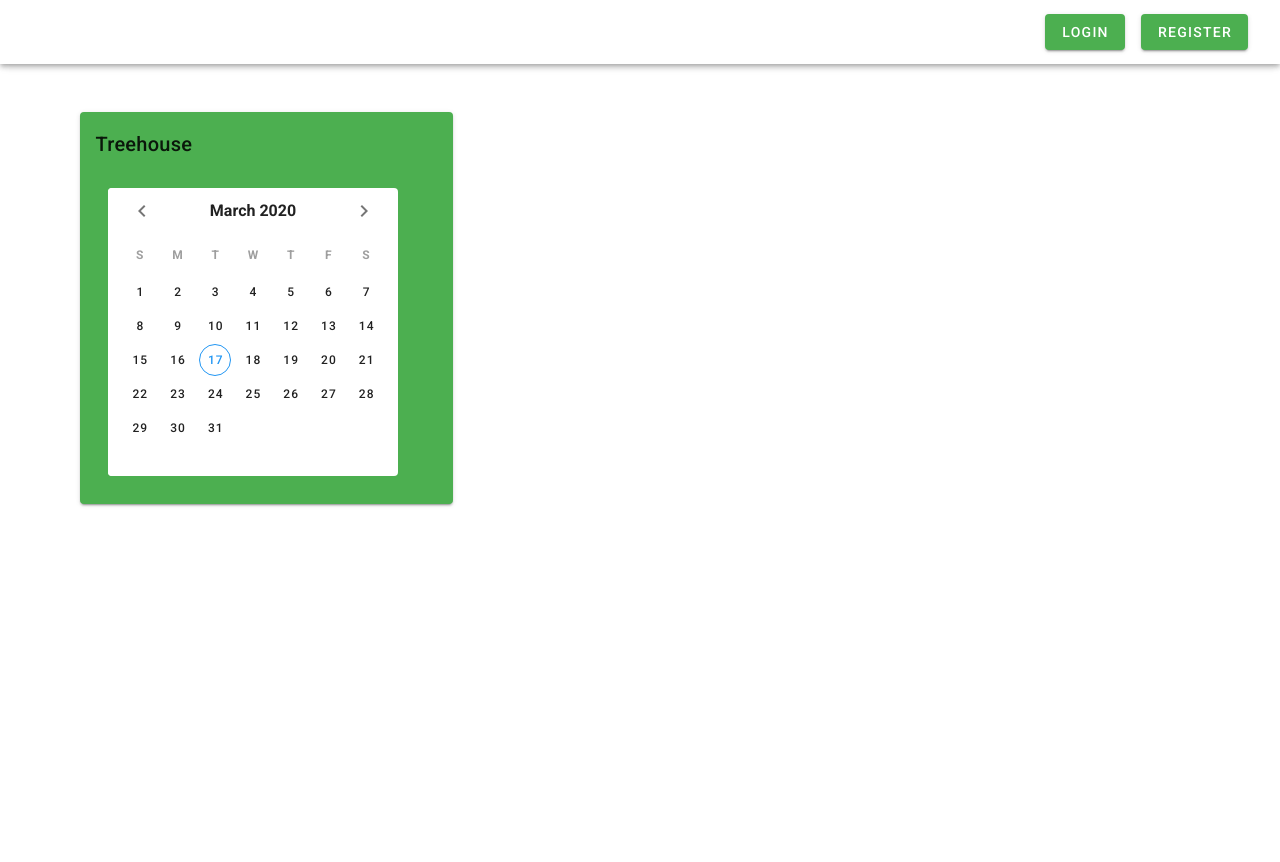
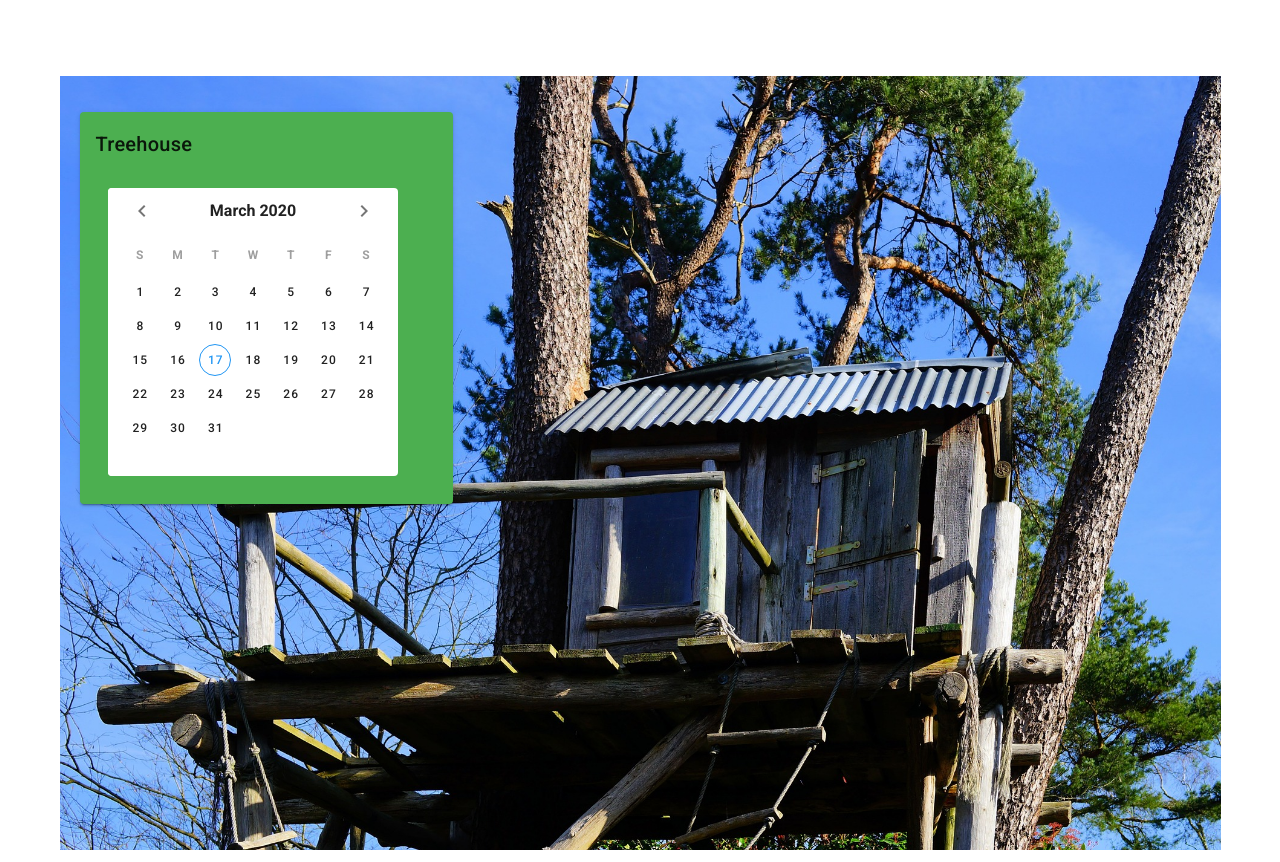
Before and after one commit to giatrakosg/treehouse, a Vue app in the folder treehouse/: page / in a window 1280 px wide. Built offline with nearby package versions, Linux system fonts and the light colour scheme.

Commit message:
hide appbar on scroll

```diff
--- a/treehouse/src/components/AppBar/AppBar.vue
+++ b/treehouse/src/components/AppBar/AppBar.vue
@@ -1,8 +1,9 @@
 <template lang="html">
     <v-app-bar
       app
-      color="transparent"
+      color="white"
       dark
+      hide-on-scroll
     >
       <div class="d-flex align-center">
         <v-img
```
